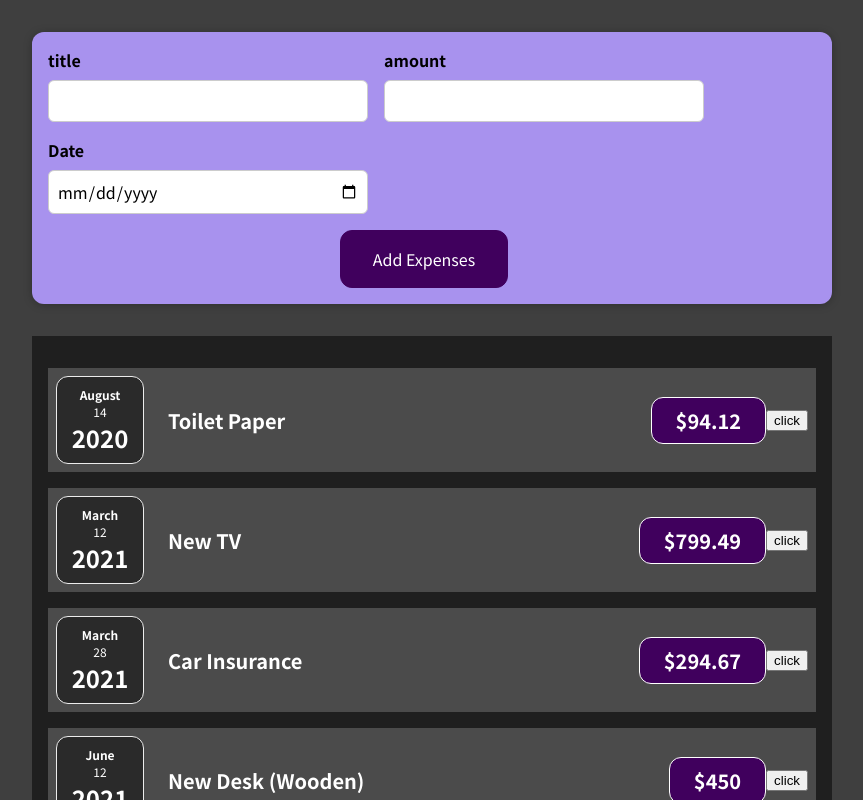
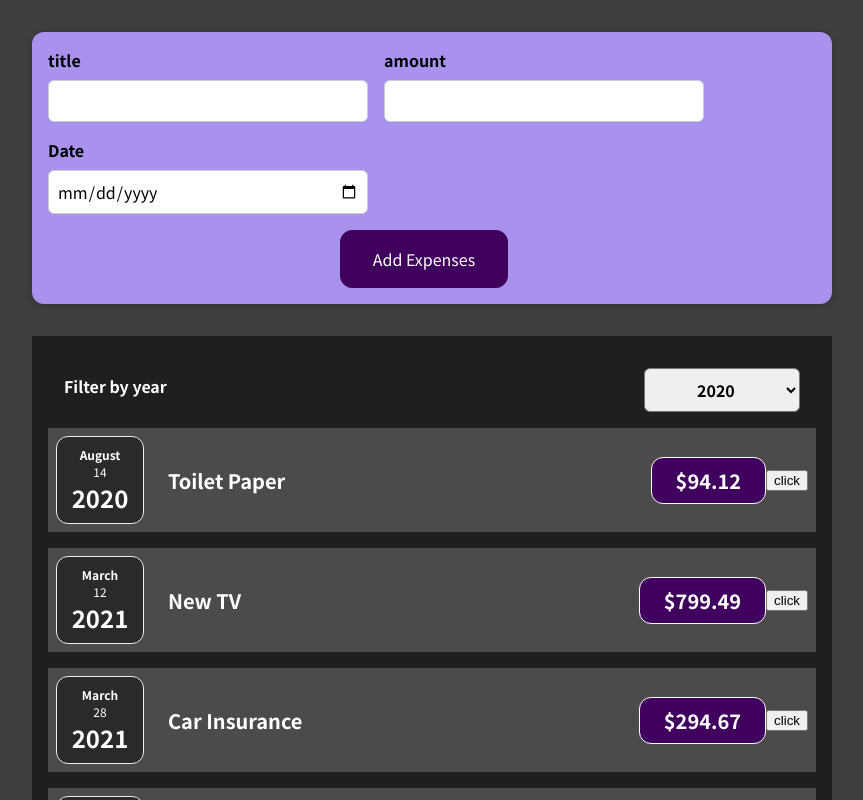
Before and after one commit to SHAIK14/ExpenseTracker, a React (Create React App) app: page / in a window 1280 px wide. Shown: the top 800 px of the page, without its empty margins (208-1071 px from the left). Built offline with nearby package versions, Linux system fonts and the light colour scheme.

Commit message:
filter year

```diff
--- /dev/null
+++ b/src/components/Expenses/ExpenseFilter.css
@@ -0,0 +1,24 @@
+.expenses-filter {
+  color: white;
+  padding: 0 1rem;
+}
+
+.expenses-filter__control {
+  display: flex;
+  width: 100%;
+  align-items: center;
+  justify-content: space-between;
+  margin: 1rem 0;
+}
+
+.expenses-filter label {
+  font-weight: bold;
+  margin-bottom: 0.5rem;
+}
+
+.expenses-filter select {
+  font: inherit;
+  padding: 0.5rem 3rem;
+  font-weight: bold;
+  border-radius: 6px;
+}
--- /dev/null
+++ b/src/components/Expenses/ExpenseFilter.js
@@ -0,0 +1,24 @@
+import React from "react";
+
+import "./ExpenseFilter.css";
+
+const ExpensesFilter = (props) => {
+  const dropdownHandler = (event) => {
+    props.filterselect(event.target.value);
+  };
+  return (
+    <div className="expenses-filter">
+      <div className="expenses-filter__control">
+        <label>Filter by year</label>
+        <select value={props.selected} onChange={dropdownHandler}>
+          <option value="2022">2022</option>
+          <option value="2021">2021</option>
+          <option value="2020">2020</option>
+          <option value="2019">2019</option>
+        </select>
+      </div>
+    </div>
+  );
+};
+
+export default ExpensesFilter;
--- a/src/components/Expenses/expenses.js
+++ b/src/components/Expenses/expenses.js
@@ -1,12 +1,21 @@
-import React from "react";
+import React, { useState } from "react";
 import ExpenseItem from "./ExpenseItems";
 import Card from "../UI/card";
-
+import ExpensesFilter from "./ExpenseFilter";
 import "./expenses.css";
 
 const Expenses = (props) => {
+  const [filteredYear, setfilteredYear] = useState("2020");
+  const filterChangeHandler = (selectedyear) => {
+    setfilteredYear(selectedyear);
+  };
   return (
+    <div>
       <Card className="expenses">
+        <ExpensesFilter
+          selected={filteredYear}
+          filterselect={filterChangeHandler}
+        />
         <ExpenseItem
           title={props.items[0].title}
           amount={props.items[0].amount}
@@ -28,6 +37,7 @@
           date={props.items[3].date}
         ></ExpenseItem>
       </Card>
+    </div>
   );
 };
 export default Expenses;
```
Lines whose indentation alone changed are shown as unchanged.
